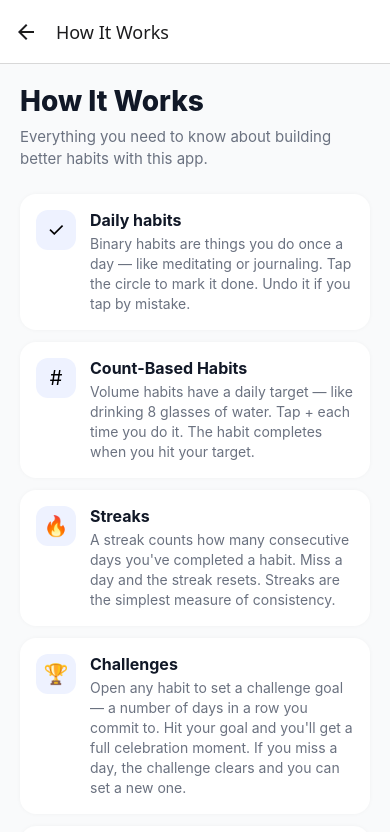
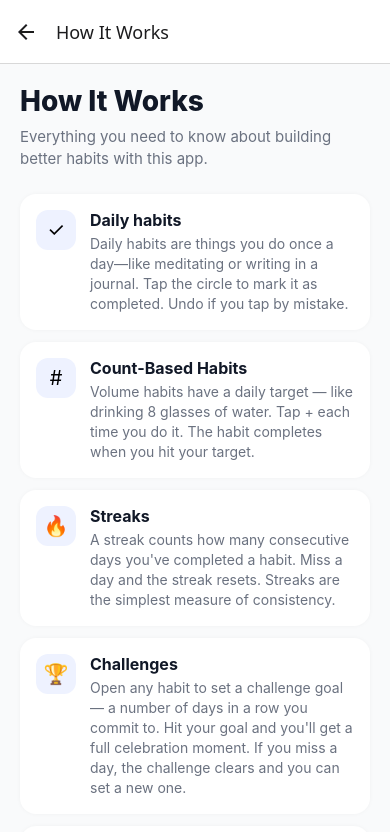
Before and after one commit to mizael5/habit-tracker, a React Native app: screen /HowItWorks in a window 390 px wide. Shown: the top 832 px of the page. Built offline with nearby package versions, Linux system fonts and the light colour scheme.

Commit message:
fix: replace 'Binary' with 'Daily' in How It Works body text

```diff
--- a/screens/HowItWorksScreen.tsx
+++ b/screens/HowItWorksScreen.tsx
@@ -8,7 +8,7 @@ const SECTIONS: Section[] = [
   {
     title: 'Daily habits',
     icon: '✓',
-    body: 'Binary habits are things you do once a day — like meditating or journaling. Tap the circle to mark it done. Undo it if you tap by mistake.',
+    body: 'Daily habits are things you do once a day—like meditating or writing in a journal. Tap the circle to mark it as completed. Undo if you tap by mistake.',
   },
   {
     title: 'Count-Based Habits',
```
